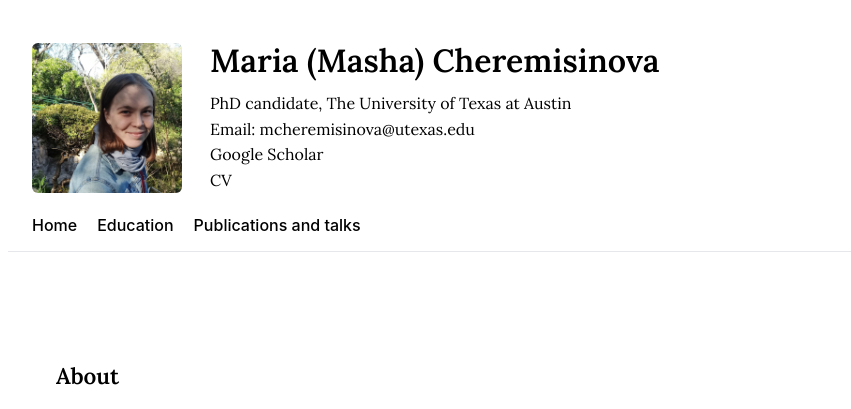
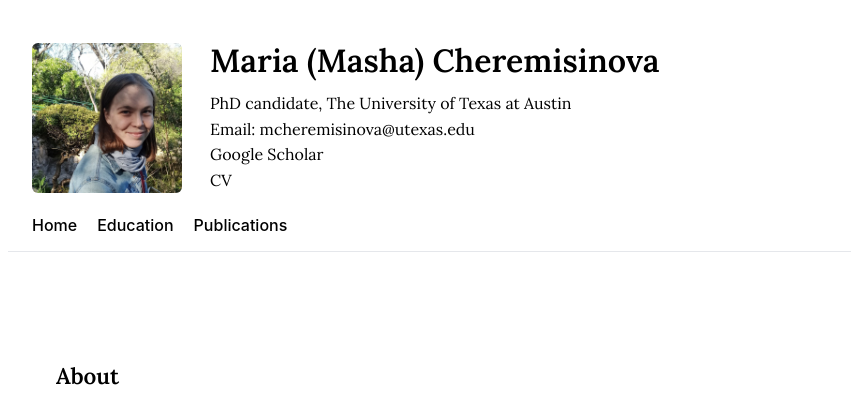
Before and after one commit to mashache/mashache.github.io, a Jekyll site: the page built from index.md, in a window 1280 px wide. Shown: the top 409 px of the page, without its empty margins (202-1053 px from the left). Built offline with Jekyll 4.4.1, drawn with Linux system fonts in a browser that asks for light colours.

Commit message:
Update publications.md

```diff
--- a/pages/publications.md
+++ b/pages/publications.md
@@ -1,6 +1,5 @@
 ---
 layout: page
-title: Publications and talks
 permalink: /publications/
 ---
 
```
